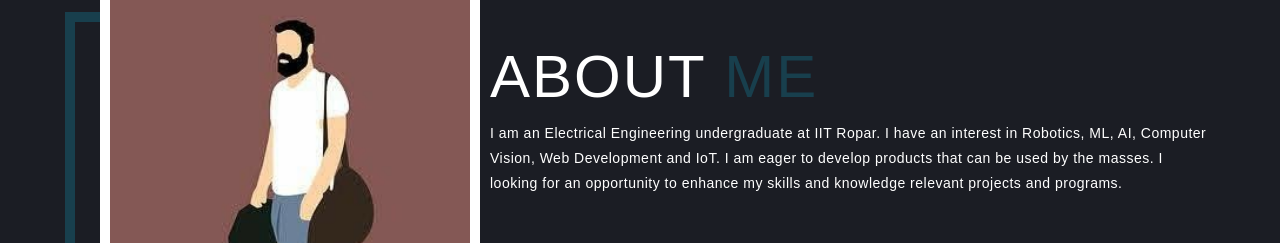
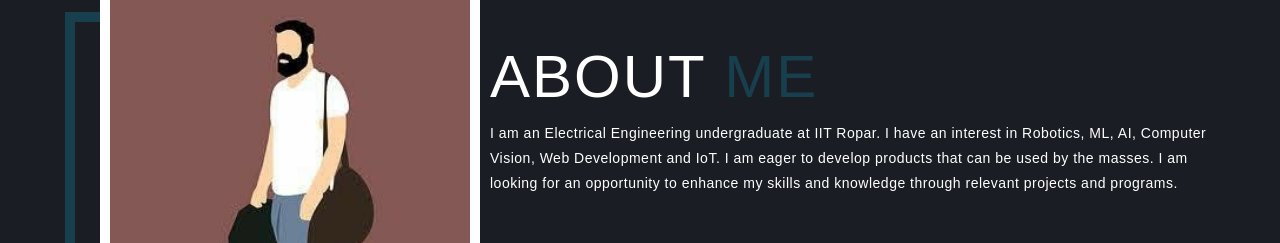
Before and after one commit to kunal-vr0/Portfolio, a plain HTML site: page index.html in a window 1280 px wide. Shown: the part 1140-1383 px from the top of the page. Drawn offline with Linux system fonts and the light colour scheme.

Commit message:
Update index.html

```diff
--- a/index.html
+++ b/index.html
@@ -62,8 +62,8 @@
         <!--<h2 style="color: white">SDE DEVELOPER</h2>-->
         <p>I am an Electrical Engineering undergraduate at IIT Ropar. I have an interest in
           Robotics, ML, AI, Computer Vision, Web Development and IoT. I am
-          eager to develop products that can be used by the masses. I looking
-          for an opportunity to enhance my skills and knowledge relevant
+          eager to develop products that can be used by the masses. I am looking
+          for an opportunity to enhance my skills and knowledge through relevant
           projects and programs.</p>
         <a href="https://drive.google.com/file/d/1p9j1Ms_pmszf8TuUesPy6OPQ9zo0bgnK/view?usp=sharing" target="_blank" class="cta">Download Resume</a>
       </div>
```
